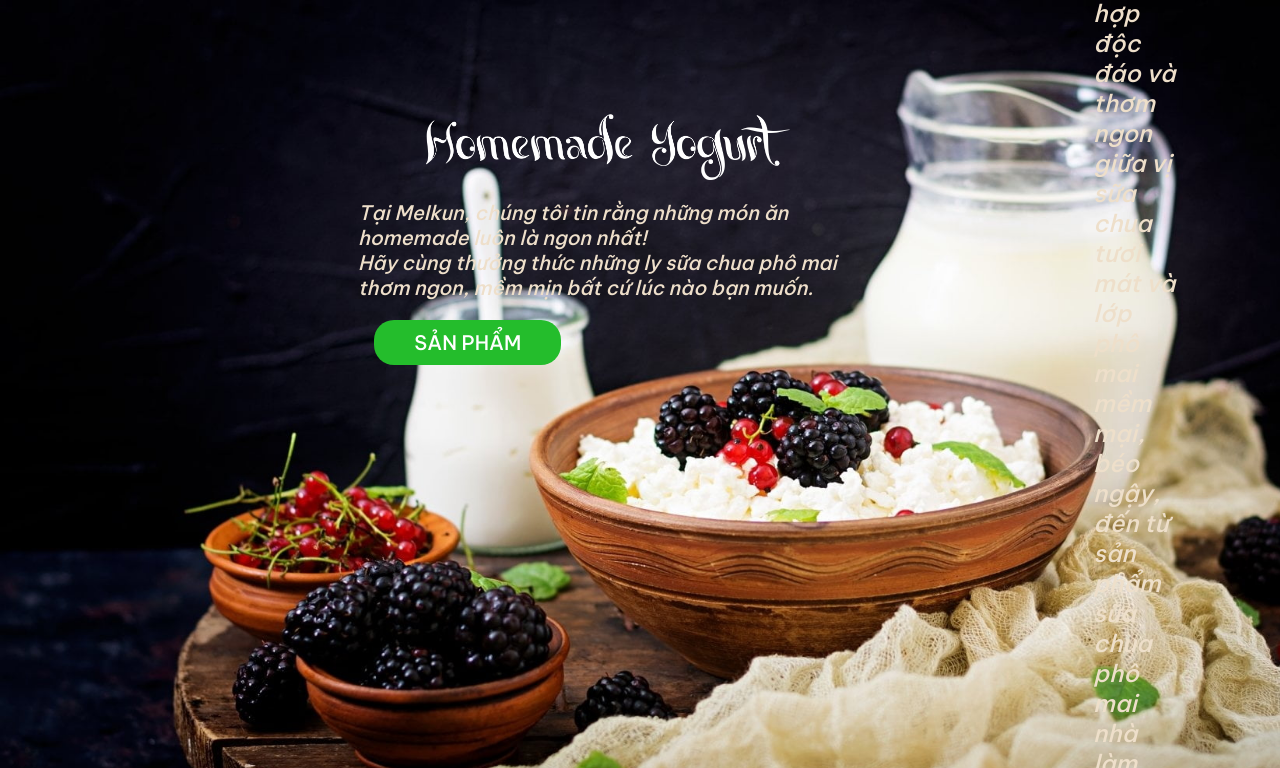
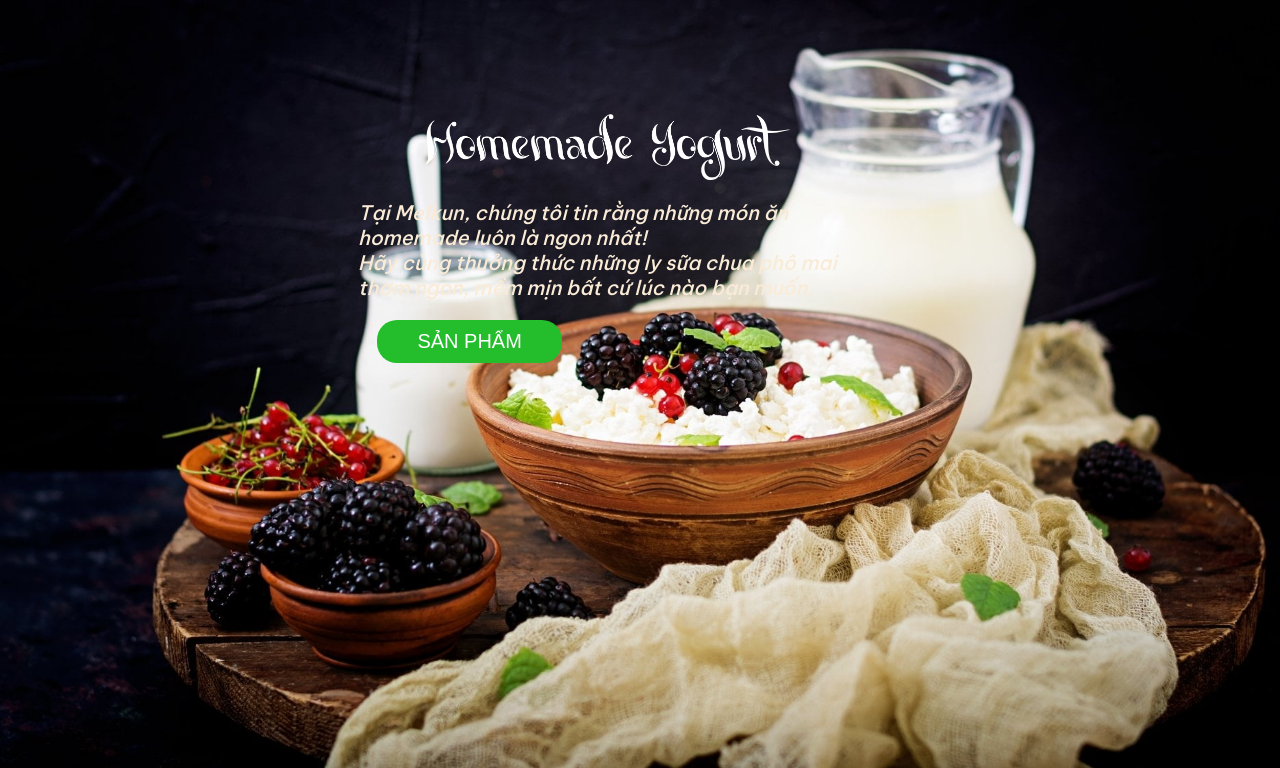
Before and after one commit to tonypham4649/Meikun2.0, a plain HTML site: page index.html in a window 1280 px wide. Shown: the part 112-880 px from the top of the page. Drawn offline with Linux system fonts and the light colour scheme.

Commit message:
add scss

```diff
--- /dev/null
+++ b/global.scss
@@ -0,0 +1,341 @@
+@import url('https://fonts.googleapis.com/css2?family=Be+Vietnam+Pro:wght@500&display=swap');
+
+// * {
+//     box-sizing: border-box;
+//     color:rgb(238, 223, 202);
+//     font-family: 'Be Vietnam Pro', sans-serif;
+// }
+
+body {
+    min-height:100%;
+    font-family: sans-serif;
+    box-sizing: border-box;
+    color:rgb(238, 223, 202);
+    font-family: 'Be Vietnam Pro', sans-serif;
+    margin: 0;
+
+    ::-webkit-scrollbar {
+        display: none;
+    }
+}
+
+a, a:visited {
+    text-decoration: none;
+    color: inherit;
+}
+
+#hero {
+    min-height: 55rem;
+    background-image:  url('./imgs/wallpaper.jpg');
+    background-repeat: no-repeat;
+    background-size: cover;
+    width: 100%;
+
+    header {
+        display: flex;
+        justify-content: space-evenly;
+        align-items: center;
+        padding: 1% 15%;
+
+        .nav-bar {
+            display: flex;
+            align-items: center;
+            text-align: center;
+
+            a {
+                margin: 20px;
+                width: 130px;
+
+                &:hover {
+                    text-decoration: underline;
+                    text-underline-offset: 10px;
+                    text-decoration-color: green;
+                    text-decoration-thickness: 2px;
+                }
+            }
+
+            .main-logo {
+                max-width: 200px;
+            }
+        }
+    }
+    .page-1 {
+        margin-top: 90px;
+        display: flex;
+        flex-direction: column;
+        align-items: center;
+        width: 95%;
+
+        img {
+            display: block;
+            margin-top: 50px;
+            width: 30%;
+        }
+
+        p {
+            max-width: 500px;
+            font-size: 20px;
+            color: antiquewhite;
+        }
+
+        div {
+            display: grid;
+            grid-template-columns: 2fr 1fr 1fr 1fr;
+        }
+
+        button {
+            padding: 10px 40px;
+            border-radius: 20px;
+            color: white;
+            font-size: 20px;
+            background-color: rgb(36, 189, 44);
+            border: none;
+        }
+    }
+}
+
+#about {
+    background: url('./imgs/wall-black.jpg') rgba(0, 0, 0, 0.7);
+    background-size: cover;
+    background-blend-mode: multiply;
+    display: flex;
+    justify-content: space-between;
+    align-items: center;
+    height: 800px;
+    padding: 5rem 15rem;
+
+    p {
+        color: rgb(238, 223, 202);
+        font-size: 1.5rem;
+        font-style: italic;
+        float: right;
+        width: 50%;
+    }
+
+    img {
+        text-align: center;
+        max-width: 40rem;
+    }
+}
+
+#menu {
+    color: black;
+    padding: 50px 100px;
+    height: 85rem;
+    background-color: rgb(224, 222, 218);
+
+    #sidebar-menu {
+        float: left;
+        font-size: 30px;
+        font-weight: 100;
+        color: black;
+        padding-left: 200px;
+
+        .active {
+            color: rgb(36, 189, 44);
+            font-size: 1.4rem;
+        }
+
+        ul {
+            list-style-type: none;
+            margin: 0;
+            padding: 0;
+
+            a {
+                width: 100px;
+                height: 30px;
+                text-align: left;
+                color: rgba(0, 0, 0, 0.6);
+                font-size: 1rem;
+
+                &:hover {
+                    cursor: pointer;
+                }
+            }
+        }
+    }
+
+    #products {
+        float: right;
+        min-height: 75rem;
+        display: grid;
+        grid-template-columns: 1fr 1fr 1fr;
+        column-gap: 20px ;
+        grid-row-gap: 20px;
+        border-left: 2px solid rgb(197, 193, 193);
+        padding: 0 5rem;
+
+        .menu-items {
+            text-align: center;
+
+            * {
+                color: black;
+            }
+
+            img {
+                box-shadow: 0px 0px 8px 1px gray;
+                border-radius: 15px;
+                width: 80%;
+            }
+        }
+    }
+}
+
+#feedback {
+    height: 600px;
+    color: black;
+    position: relative;
+
+    .comments {
+        background-color: rgb(238, 223, 202) ;
+        border-radius: 50px;
+        position: absolute;
+        float: left;
+        left: 15%;
+        top: 20%;
+        padding: 3rem;
+
+        h2, p {
+            color: black;
+        }
+
+        p {
+            font-size: larger;
+        }
+
+        img {
+            width: 20%;
+            border-radius: 50%;
+            margin-left: 2rem ;
+        }
+    }
+
+    .slideshow-container {
+        max-width: 1000px;
+        position: absolute;
+        right: 0;
+        /* Hide the images by default */
+        .mySlides {
+            display: none;
+        }
+        /* Next & previous buttons */
+        .prev, .next {
+            cursor: pointer;
+            position: absolute;
+            top: 50%;
+            width: auto;
+            margin-top: -22px;
+            background-color: rgba(255, 255, 255, 0);
+            border-radius: 3px 3px;
+            transition: 0.6s ease;
+            border: 0;
+            user-select: none;
+        }
+        /* Position the "next button" to the right */
+        .next {
+            right: 0;
+
+            &:hover {
+                background-color: rgba(0, 0, 0, 0.432);
+            }
+        }
+        .prev {
+            left: 0;
+
+            &:hover {
+                background-color: rgba(0, 0, 0, 0.432);
+            }
+        }
+         /* The bars */
+        .feedback-bar {
+            position: absolute;
+            left: 50%;
+            top: 95%;
+            transform: translateX(-50%);
+            .bar {
+                cursor: pointer;
+                height: 2px;
+                width: 30px;
+                margin: 0 2px;
+                background-color: #ffffff;
+                display: inline-block;
+                transition: background-color 0.6s ease;
+
+                &:hover {
+                    height: 5px;
+                    background-color: rgb(36, 189, 44);;
+                    transition: 0.6s ease;
+                }
+            }
+        }
+
+        .fade {
+            animation-name: fade;
+            animation-duration: 1.5s;
+        }
+
+        @keyframes fade {
+            from {opacity: .4}
+            to {opacity: 1}
+        }
+    }
+}
+
+
+footer {
+    background-color: rgb(32, 32, 32);
+    display: grid;
+    grid-template-columns: 1fr 1fr 1fr;
+    column-gap: 5rem;
+
+    * {
+        color:rgb(238, 223, 202);
+    }
+
+    h2 {
+        color:rgb(255, 255, 255);
+    }
+
+    .partners {
+        text-align: center;
+
+        img {
+            width: 15%;
+            border-radius: 15px;
+            margin-left: 1.5rem;
+        }
+    }
+
+    .socialnetworks {
+        input {
+            height: 2.5rem;
+        }
+
+        input[type=submit] {
+            background-color: rgb(197,118,0);
+            border: 0;
+            padding: 0 1rem;
+            cursor: pointer;
+
+            &:active {
+                transform: translateY(1px);
+            }
+        }
+
+        .sns .fa {
+            padding: 0.5rem;
+            font-size: 30px;
+            width: 2rem;
+            text-align: center;
+            text-decoration: none;
+        }
+
+        .sns {
+            margin-top: 1rem;
+
+            * {
+                margin-right: 1rem;
+            }
+        }
+    }
+}
--- a/index.html
+++ b/index.html
@@ -3,7 +3,7 @@
 <head>
     <meta charset="UTF-8">
     <meta name="viewport" content="width=device-width, initial-scale=1.0">
-    <link rel="stylesheet" href="./style.css">
+    <link rel="stylesheet" href="./global.css">
     <link rel="stylesheet" href="https://cdnjs.cloudflare.com/ajax/libs/font-awesome/4.7.0/css/font-awesome.min.css">
     <script defer src="./script/script.js"></script>
     <script defer src="https://polyfill.io/v3/polyfill.min.js?features=default"></script>
```
Also changed, not shown: global.css (added), 1 other file.
